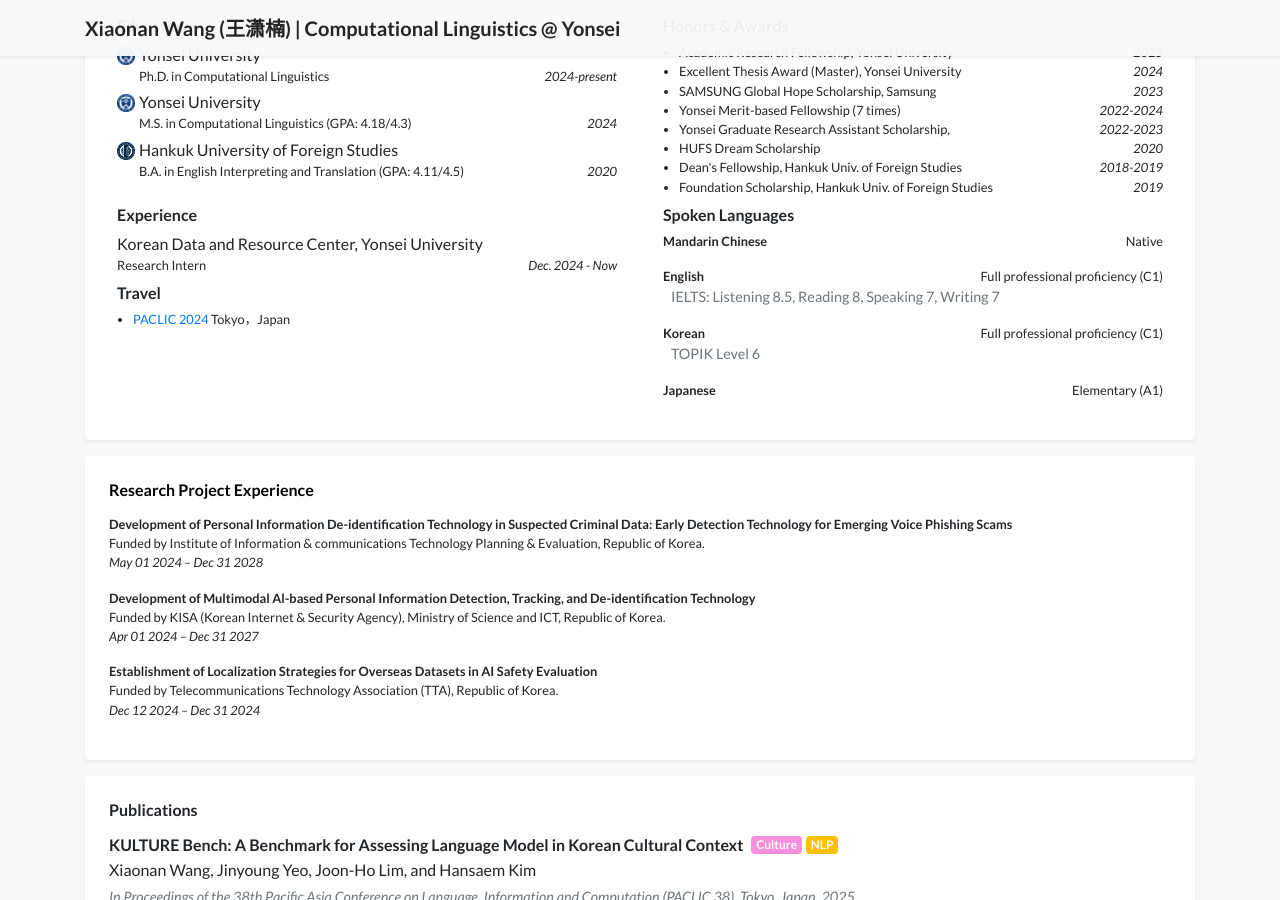
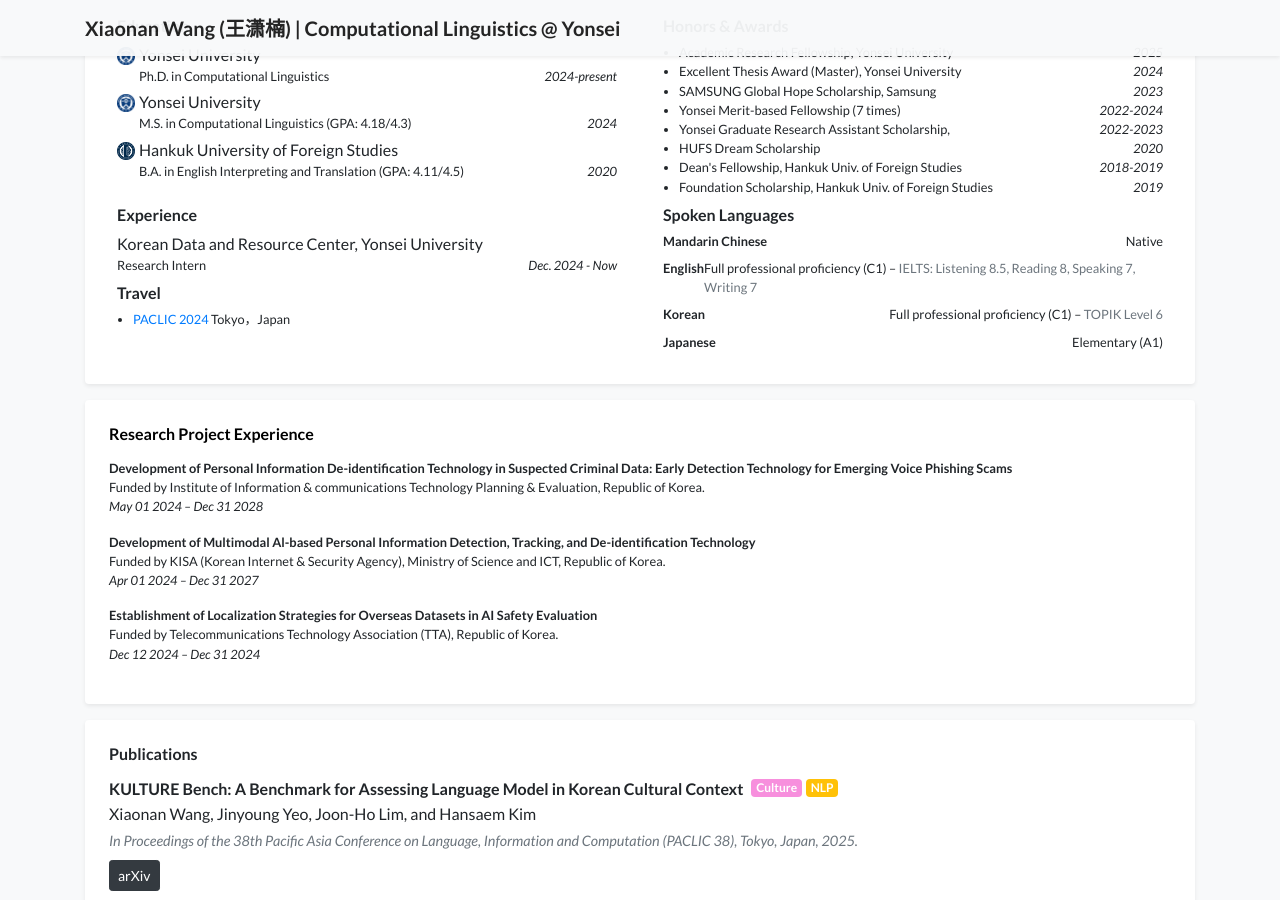
Before and after one commit to wangxiaonan-git/wangxiaonan-git.github.io, a Jekyll site: the page built from index.html, in a window 1280 px wide and 900 px high, scrolled down 485 px. Built offline with Jekyll 4.4.1, drawn with Linux system fonts in a browser that asks for light colours; a style sheet for code colours, icons or effects is not loaded.

Commit message:
Update experience_card.html

```diff
--- a/_includes/widgets/experience_card.html
+++ b/_includes/widgets/experience_card.html
@@ -78,14 +78,16 @@
                 <h6>Spoken Languages</h6>
                 <ul class="list-unstyled mb-1 small">
                   {% for lang in site.data.profile.spoken_languages %}
-                    <li class="mb-3">
+                    <li class="mb-2">
                       <div class="d-flex justify-content-between">
                         <strong>{{ lang.name }}</strong>
-                        <span>{{ lang.level }}</span>
+                        <span>
+                          {{ lang.level }}
+                          {% if lang.comment %}
+                            – <span class="text-muted">{{ lang.comment }}</span>
+                          {% endif %}
+                        </span>
                       </div>
-                      {% if lang.comment %}
-                        <div class="text-muted" style="font-size: 0.9rem; margin-left: 0.5rem;">{{ lang.comment }}</div>
-                      {% endif %}
                     </li>
                   {% endfor %}
                 </ul>
```
